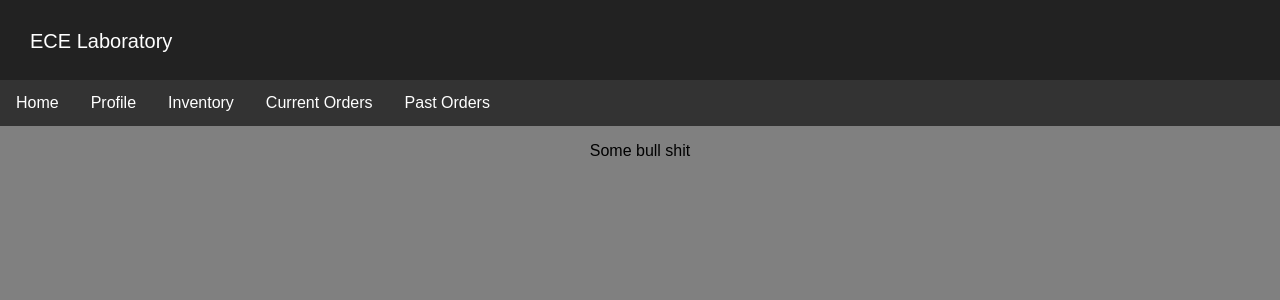
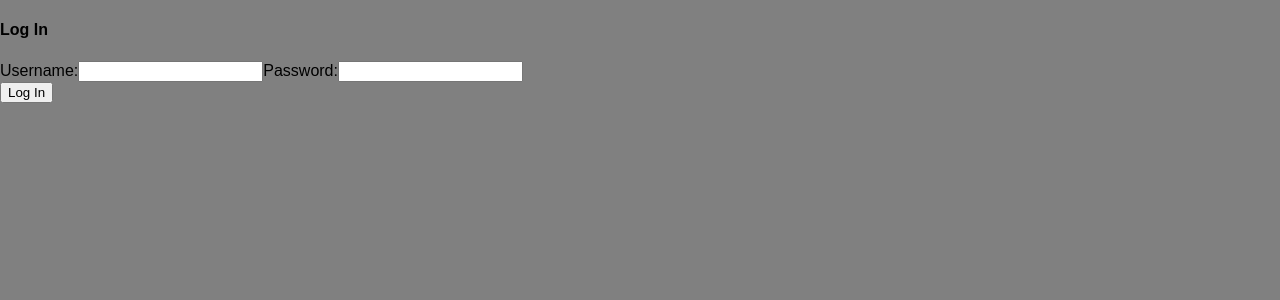
Before and after one commit to tomrom95/ece_inventory, a React (Create React App) app: page / in a window 1280 px wide. Shown: the top 300 px of the page. Built offline with nearby package versions, Linux system fonts and the light colour scheme.

Commit message:
login works, but not local host

```diff
--- a/package.json
+++ b/package.json
@@ -25,7 +25,8 @@
     "react": "^15.4.2",
     "react-bootstrap": "0.30.7",
     "react-dom": "^15.4.2",
-    "react-simple-list": "^2.2.0"
+    "react-simple-list": "^2.2.0",
+    "react-timer": "^1.0.2"
   },
   "scripts": {
     "start": "react-scripts start",
--- a/src/components/Home.js
+++ b/src/components/Home.js
@@ -2,17 +2,104 @@ import React, { Component } from 'react';
 import { RouteHandler, Link } from 'react-router';
 import NavBar from './NavBar.js';
 import '../App.css';
+import axios from 'axios';
+import Timer from 'react-timer';
 
 class Home extends Component {
+  constructor(props) {
+    super(props);
+    if(localStorage.getItem('user')){
+      this.state = {user: localStorage.getItem('user')};
+    }
+    else { this.state = {
+      user: null,
+      name: '',
+      passwrd: '',
+    };
+    }
+    this.handleNameChange = this.handleNameChange.bind(this);
+    this.handlePasswrdChange = this.handlePasswrdChange.bind(this);
+  }
+
+  handleNameChange(event) {
+    this.setState({name: event.target.value});
+  }
+
+  handlePasswrdChange(event) {
+    this.setState({passwrd: event.target.value});
+  }
+
+  login() {
+    axios.post('https://colab-sbx-103.oit.duke.edu:3001/auth/login', {
+      username: this.state.name,
+      password: this.state.passwrd,
+    })
+    .then(res => {
+
+      if(res.data.token){
+        this.setState({
+          user: res
+        });
+      }
+      else{
+        console.log(res.data.error);
+      }
+    })
+    .catch(function (error) {
+      console.log(error);
+    });
+
+  }
+
+  signOut() {
+    console.log("log out");
+    localStorage.clear();
+    this.setState({
+      user: null,
+      name: '',
+      passwrd: '',
+    });
+
+
+
+  }
   render() {
+    const OPTIONS = {prefix: 'seconds elapsed!', delay: 100};
+    if(this.state.user){
+      localStorage.setItem('user', this.state.user);
       console.log("test Home");
+      console.log(this.state.user);
       return (
         <div className="App">
           <NavBar />
           <p className="App-Intro">Some bull shit</p>
+          <Timer options = {OPTIONS} />
+          <button className="btn btn-primary" onClick={this.signOut.bind(this)}>
+            sign out
+	  </button>
+        </div>
+      );
+    } else {
+      return (
+        <div>
+          <h4>Log In</h4>
+          <form>
+            <label>
+              Username:
+              <input type="text" value={this.state.name} onChange={this.handleNameChange} />
+            </label>
+            <label>
+              Password:
+              <input type="text" value={this.state.passwrd} onChange={this.handlePasswrdChange} />
+            </label>
+          </form>
+          <button className="btn btn-primary" onClick={this.login.bind(this)}>
+           Log In
+          </button>
         </div>
     );
   }
 }
+}
 
 export default Home;
--- a/src/components/NavBar.js
+++ b/src/components/NavBar.js
@@ -8,7 +8,7 @@ class NavBar extends Component {
     return (
         <nav className="navbar navbar-light bg-faded navbar-fixed-top">
             <div className="collapse navbar-toggleable-md" id="navbarResponsive">
-              <a className="App-header" href="">ECE Laboratory</a>
+              <a className="App-header" href="#">ECE Laboratory</a>
               <ul className="nav navbar-nav">
                 <li className="nav-item">
                   <Link to="/" className="nav-link">Home</Link>
--- a/src/config/routes.js
+++ b/src/config/routes.js
@@ -13,6 +13,5 @@ export default (
     <Route path="/Inventory" component={Inventory}></Route>
     <Route path="/CurrentOrders" component={CurrentOrders}></Route>
     <Route path="/PastOrders" component={PastOrders}></Route>
-
   </Route>
 );
```
Also changed, not shown: scripts/setupdb.js (+4 -4 lines), 1 other file (tests, documents, lock files or other folders). Lines whose indentation alone changed are shown as unchanged.
